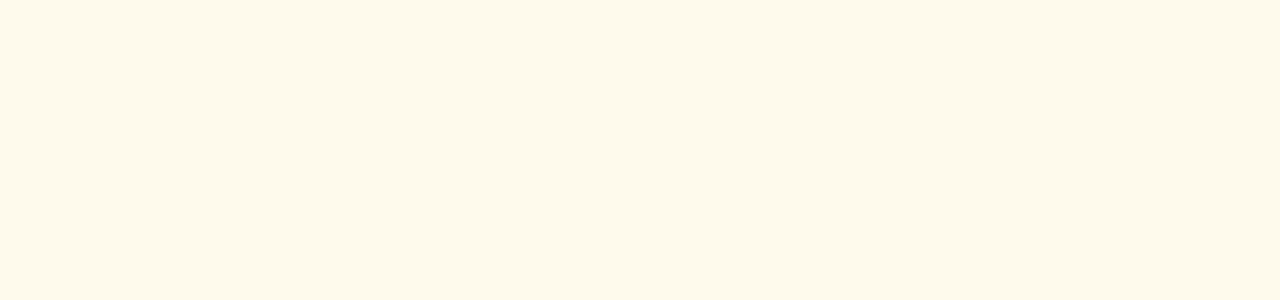
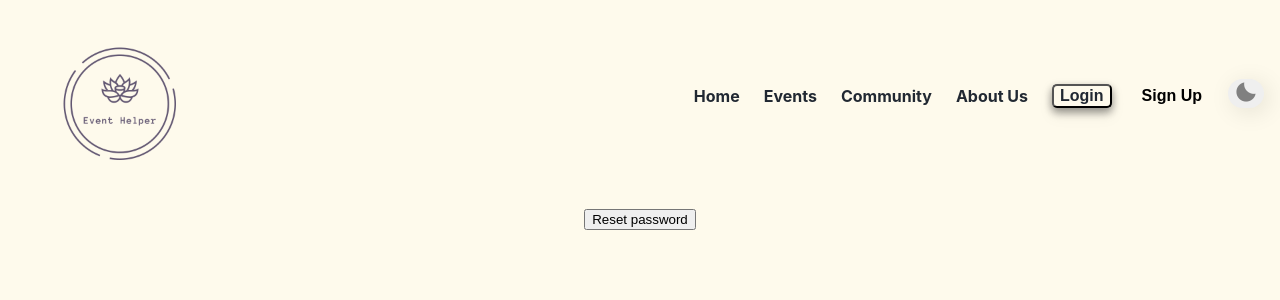
Before and after one commit to KZwolski/CodeCool-Project-Grande, a React (Create React App) app in the folder frontend/event-helper/: page /reset-password/1 in a window 1280 px wide. Before the commit this address had no page. Shown: the top 300 px of the page. Built offline with nearby package versions, Linux system fonts and the light colour scheme.

Commit message:
added form for reset password

```diff
--- a/frontend/event-helper/src/App.js
+++ b/frontend/event-helper/src/App.js
@@ -3,14 +3,13 @@ import {BrowserRouter as Router, Route, Routes} from "react-router-dom";
 import WelcomePage from "./pages/WelcomePage";
 import MainPage from "./pages/MainPage";
 import LoginPage from "./pages/LoginPage";
-import {useState} from "react";
-import RegisterPage from "./pages/RegisterPage";
 import RegistrationForm from "./components/RegistrationForm";
 import EventPage from "./pages/EventPage";
 import * as Sentry from "@sentry/react";
 import { CaptureConsole } from '@sentry/integrations';
 import AdminPage from "./pages/AdminPage";
 import AddEventPage from "./pages/AddEventPage";
+import ResetPasswordPage from "./pages/ResetPasswordPage"
 
 Sentry.init({
     dsn: "https://1efe12e9375549e598bbf29b1b609468@o4504165382815744.ingest.sentry.io/4504165401100288",
@@ -39,6 +38,7 @@ function App() {
                     <Route path="/add-event" element={<AddEventPage/>}/>
                     <Route path="/admin" element={<AdminPage/>}/>
                     <Route path="/event/:id" element={<EventPage/>}/>
+                    <Route path="/reset-password/:token" element={<ResetPasswordPage/>}/>
                 </Routes>
             </Router>
         </div>
--- a/frontend/event-helper/src/components/ForgotPasswordForm.js
+++ b/frontend/event-helper/src/components/ForgotPasswordForm.js
@@ -28,7 +28,7 @@ function ForgotPasswordForm() {
             type="text"
             required={true}
         />
-        <button value="Submit">Reset Password</button>
+        <button value="Submit">Send Email</button>
     </form>
     )
 }
--- /dev/null
+++ b/frontend/event-helper/src/components/ResetPasswordForm.js
@@ -0,0 +1,31 @@
+import {useParams} from "react-router-dom";
+
+
+function ResetPasswordForm() {
+let { token } = useParams()
+
+
+const sendEmail = async () =>{
+    await fetch(`http://localhost:8080/reset-password/${token}`,{
+        method:"PUT",
+        headers:{"Content-Type":"application/json",
+            'Accept': 'application/json',
+            'Origin': 'http://localhost:3000',
+            "Access-Control-Allow-Origin": "*"},
+        body:JSON.stringify(token)
+    })
+}
+
+
+return(
+    <form
+        onSubmit={ sendEmail }
+    >
+        <button value="Submit">Reset password</button>
+
+    </form>
+
+)
+}
+
+export default ResetPasswordForm;
--- /dev/null
+++ b/frontend/event-helper/src/pages/ResetPasswordPage.js
@@ -0,0 +1,17 @@
+import Navbar from "../components/Navbar";
+import React from "react";
+import ResetPasswordForm from "../components/ResetPasswordForm";
+import "../App.css"
+
+export default function AddEventPage() {
+
+
+    return (
+        <div>
+            <Navbar/>
+            <ResetPasswordForm/>
+
+        </div>
+    )
+
+}
```
Also changed, not shown: 2 other files (tests, documents, lock files or other folders).
